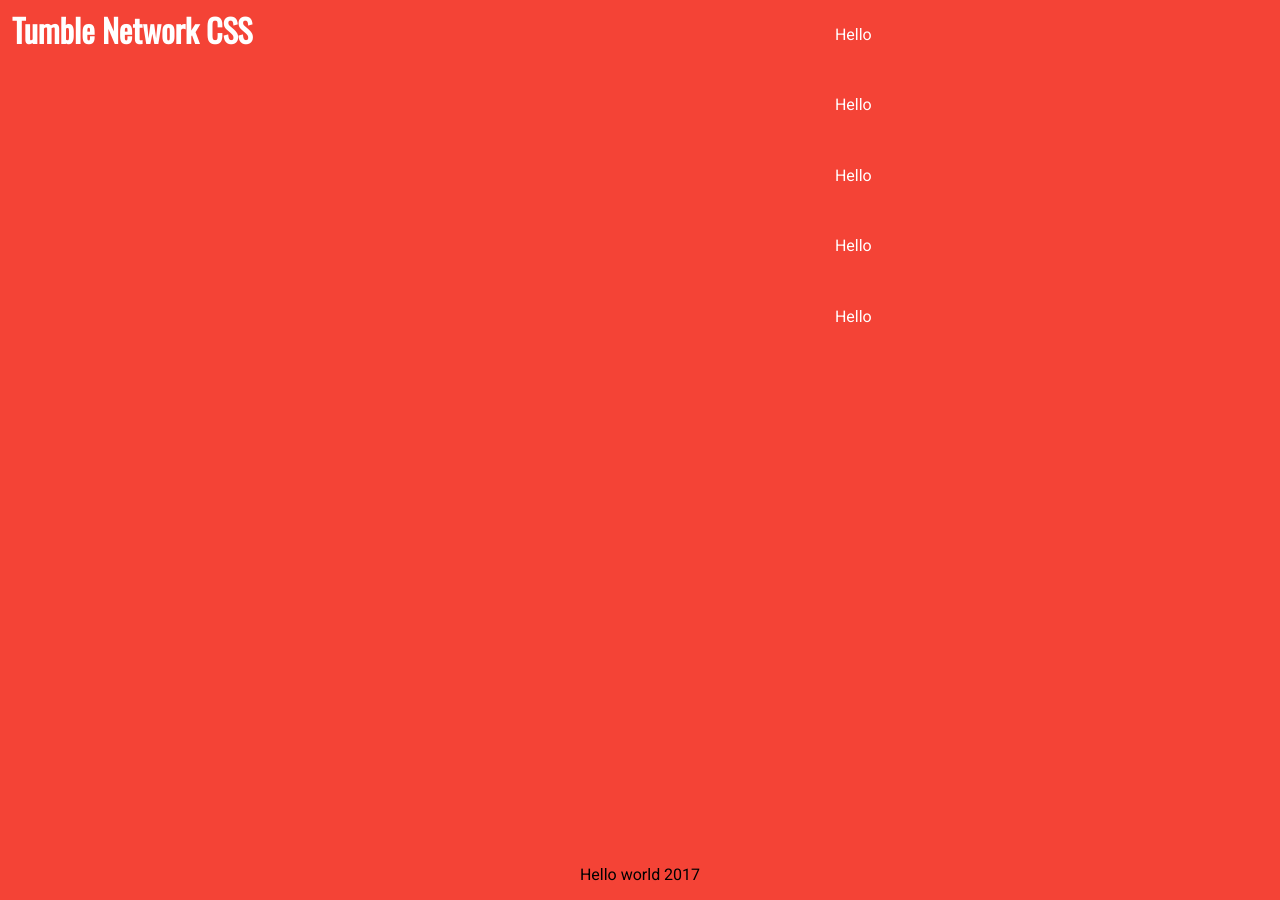
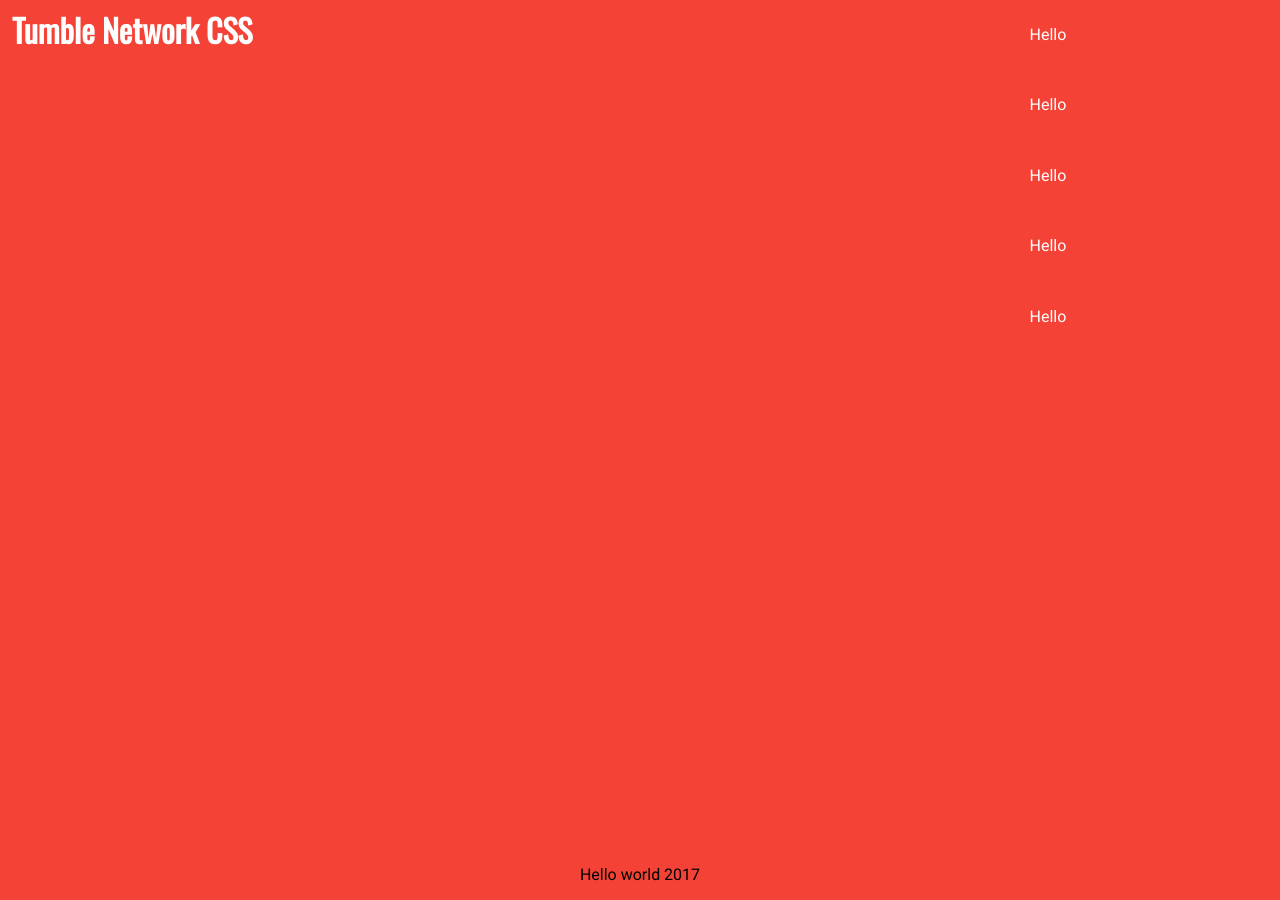
Before and after one commit to tumblenet/tumblenet-css, a Jekyll site: the page built from index.html, in a window 1280 px wide. Built offline with Jekyll 4.4.1, drawn with Linux system fonts in a browser that asks for light colours.

Commit message:
Update main.html

```diff
--- a/_layouts/main.html
+++ b/_layouts/main.html
@@ -4,12 +4,12 @@ layout: default
 <header class="tn-row">
   <h1 class="tn-col-1-3 tn-text-white">{{ site.title }}</h1>
   <nav class="">
-    <ul class=" tn-nav col-align-right">
-      <li class="tn-nav-item tn-col-2-15"><a class="tn-background-onhover-dark-red" href="#">Hello</a></li>
-      <li class="tn-nav-item tn-col-2-15"><a class="tn-background-onhover-dark-red" href="#">Hello</a></li>
-      <li class="tn-nav-item tn-col-2-15"><a class="tn-background-onhover-dark-red" href="#">Hello</a></li>
-      <li class="tn-nav-item tn-col-2-15"><a class="tn-background-onhover-dark-red" href="#">Hello</a></li>
-      <li class="tn-nav-item tn-col-2-15"><a class="tn-background-onhover-dark-red" href="#">Hello</a></li>
+    <ul class="tn-nav tn-align-right">
+      <li class="tn-col-2-15 tn-nav-item "><a class="tn-background-onhover-dark-red" href="#">Hello</a></li>
+      <li class="tn-col-2-15 tn-nav-item "><a class="tn-background-onhover-dark-red" href="#">Hello</a></li>
+      <li class="tn-col-2-15 tn-nav-item "><a class="tn-background-onhover-dark-red" href="#">Hello</a></li>
+      <li class="tn-col-2-15 tn-nav-item "><a class="tn-background-onhover-dark-red" href="#">Hello</a></li>
+      <li class="tn-col-2-15 tn-nav-item "><a class="tn-background-onhover-dark-red" href="#">Hello</a></li>
     </ul>
   </nav>
 </header>
```
